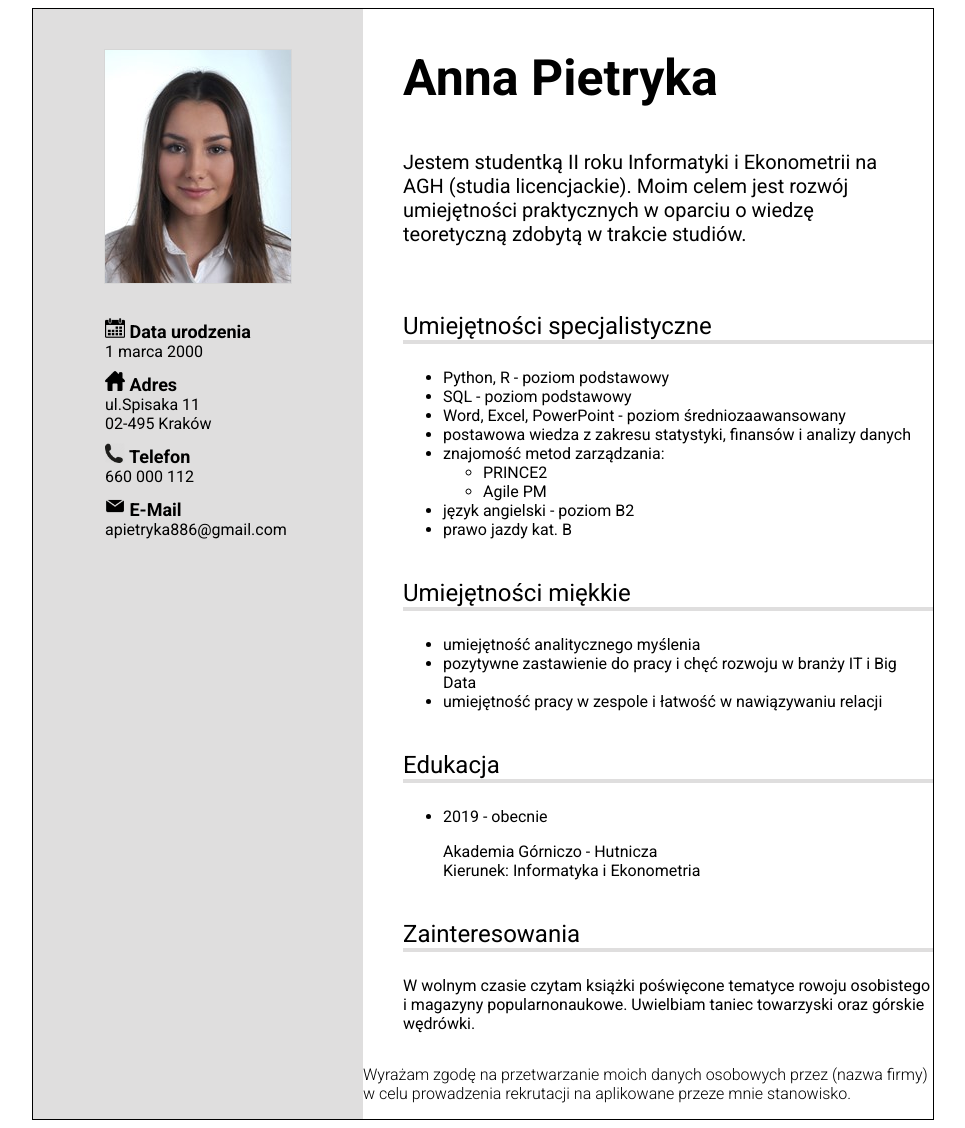
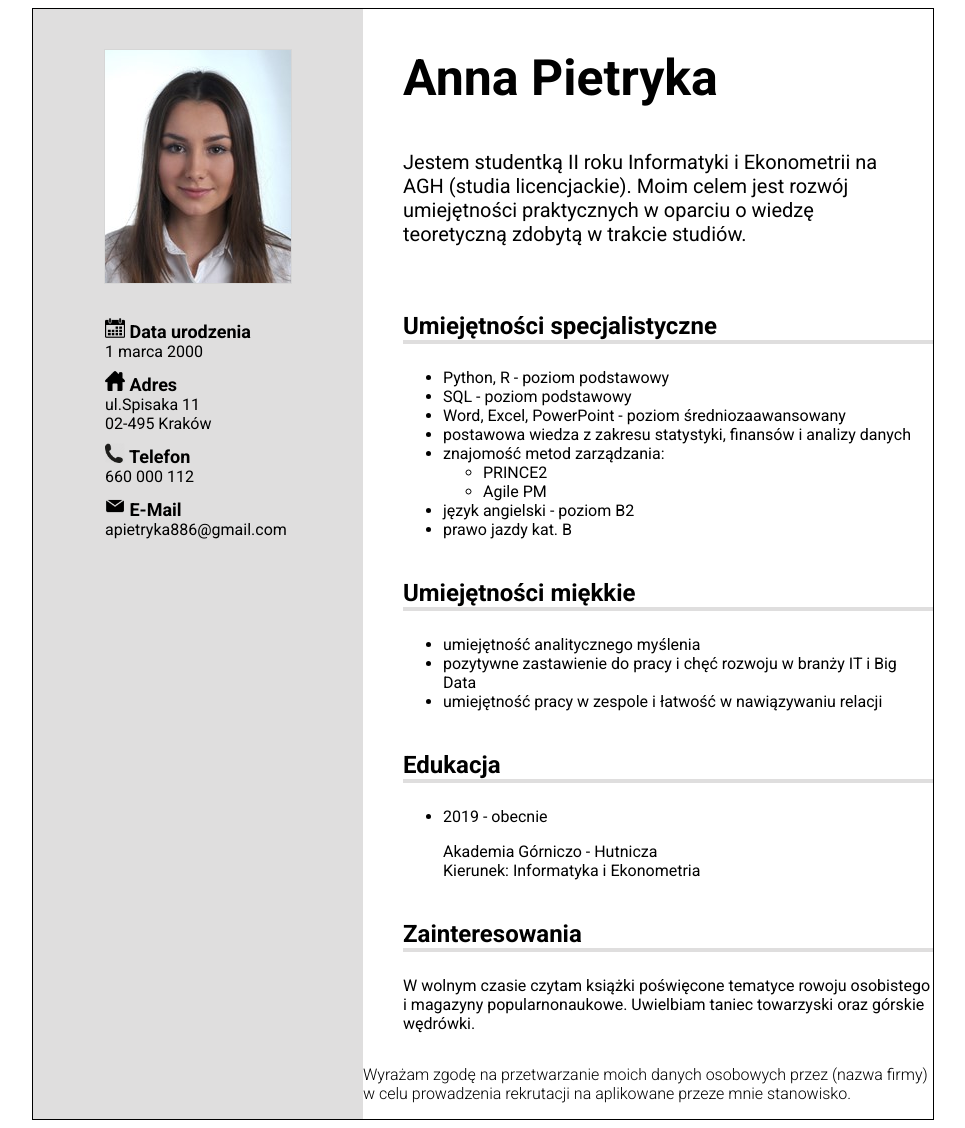
Before and after one commit to apietryka886/APIETRYKA886.github.io, a PHP site: page / in a window 1280 px wide. Shown: the whole page, without its empty margins (157-1122 px from the left). Run offline with PHP 8.4, Linux system fonts and the light colour scheme.

Commit message:
Initial commit

```diff
--- a/main.css
+++ b/main.css
@@ -76,7 +76,7 @@
 }
 
 .bol{
-    font-weight: 400;
+    font-weight: 700;
     font-size: 24px;
     border-bottom: 4px solid rgb(223, 222, 222);;
 }
```
